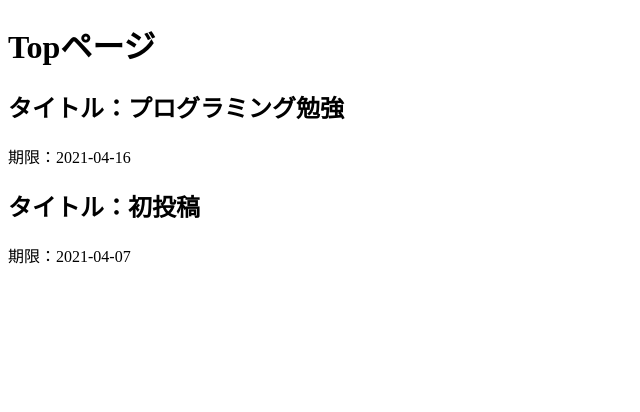
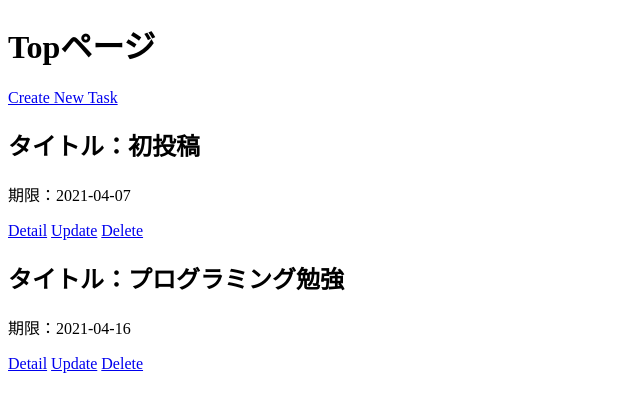
Before and after one commit to takuya805/Flask-practice, a Flask app: page / in a window 1280 px wide. Shown: the top 412 px of the page, without its empty margins (0-640 px from the left). Run offline with Flask 2, Linux system fonts and the light colour scheme; data comes from the database, SQL or seed files in the repository; both versions use the stored data as it was after the commit.

Commit message:
create-edit

```diff
--- a/app.py
+++ b/app.py
@@ -18,7 +18,7 @@ class Post(db.Model):
 @app.route('/', methods=['GET', 'POST'])
 def index():
     if request.method == 'GET':
-        posts = Post.query.all()
+        posts = Post.query.order_by(Post.due).all()
         return render_template('index.html', posts=posts)
     else:
         title = request.form.get('title')
@@ -39,5 +39,34 @@ def create():
     return render_template('create.html')
 
 
+@app.route('/detail/<int:id>')
+def read(id):
+    post = Post.query.get(id)
+    return render_template('detail.html', post=post)
+
+
+@app.route('/update/<int:id>', methods=['GET', 'POST'])
+def update(id):
+    post = Post.query.get(id)
+    if request.method == 'GET':
+        return render_template('update.html', post=post)
+    else:
+        post.title = request.form.get('title')
+        post.detail = request.form.get('detail')
+        post.due = datetime.strptime(request.form.get('due'), '%Y-%m-%d')
+
+        db.session.commit()
+        return redirect('/')
+
+
+@app.route('/delete/<int:id>')
+def delete(id):
+    post = Post.query.get(id)
+
+    db.session.delete(post)
+    db.session.commit()
+    return redirect('/')
+
+
 if __name__ == '__main__':
     app.run(debug=True)
--- a/templates/index.html
+++ b/templates/index.html
@@ -2,8 +2,13 @@
 
 {% block body %}
 <h1>Topページ</h1>
+<a href="/create" role="button">Create New Task</a>
 {% for post in posts %}
 <h2>タイトル：{{post.title}}</h2>
 <p>期限：{{post.due.date()}}</p>
+<a href="detail/{{post.id}}" role="button">Detail</a>
+<a href="update/{{post.id}}" role="button">Update</a>
+<a href="delete/{{post.id}}" role="button">Delete</a>
+
 {% endfor %}
 {% endblock %}
```
Also changed, not shown: templates/detail.html (added, +7 -0 lines), templates/update.html (added, +13 -0 lines), todo.db.
